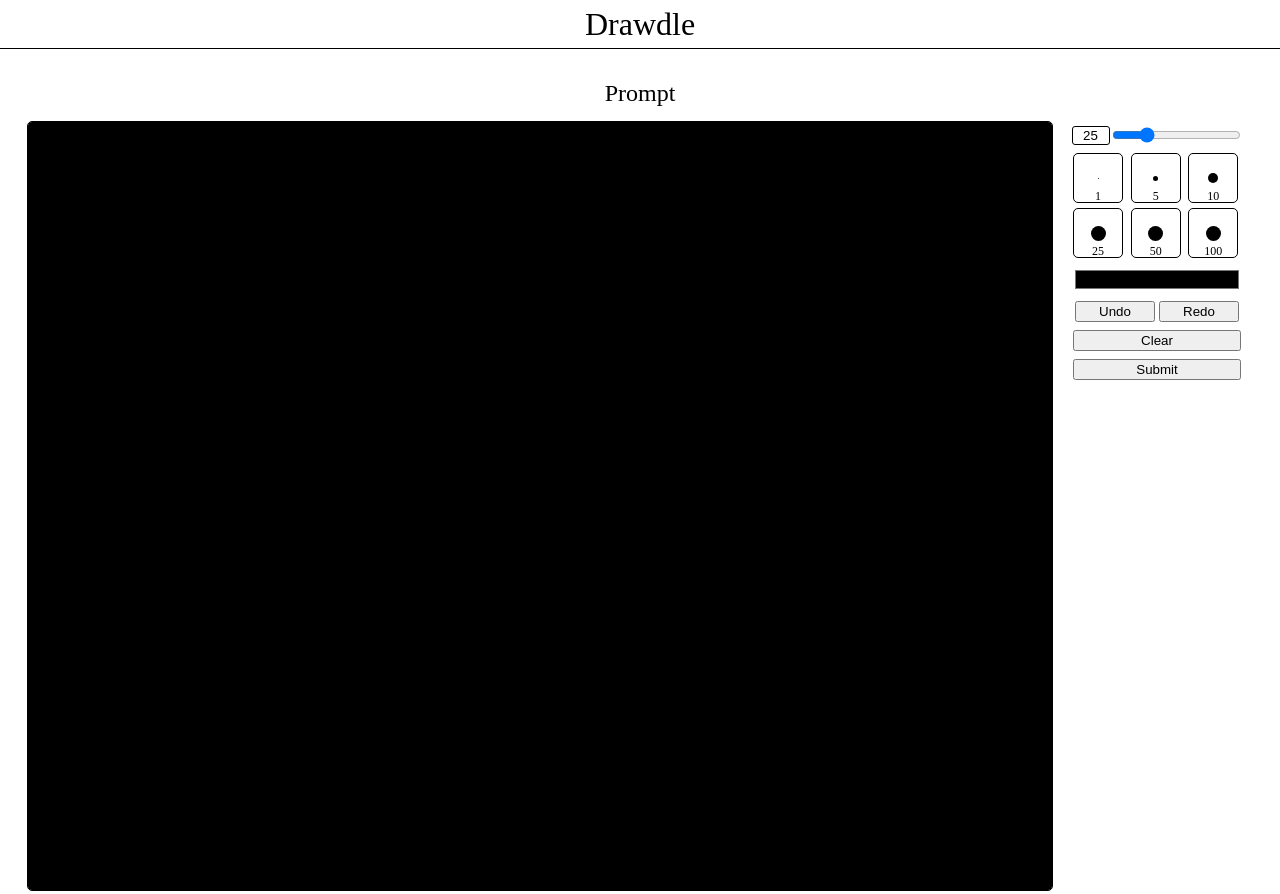
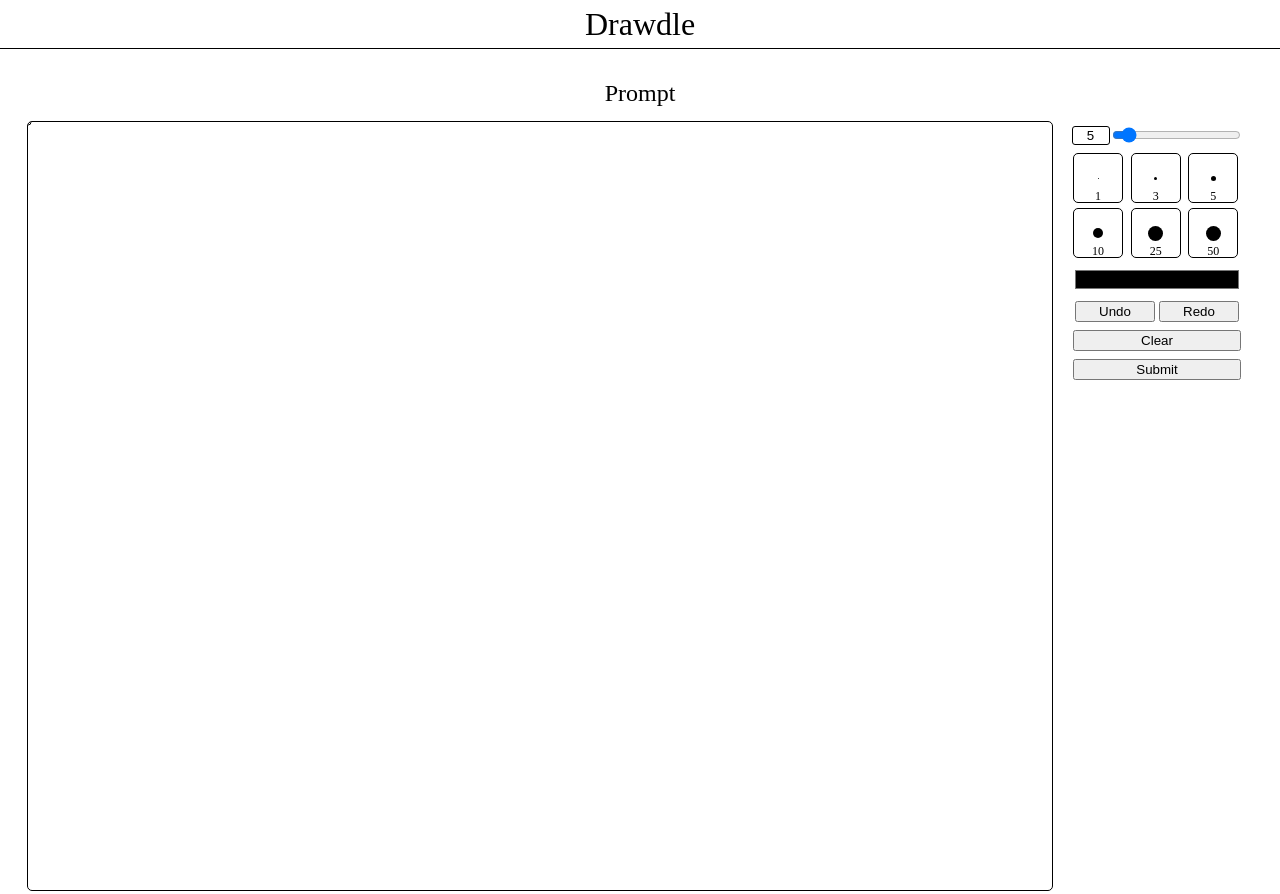
Before and after one commit to tommach591/drawdle, a React (Create React App) app: page / in a window 1280 px wide. Built offline with nearby package versions, Linux system fonts and the light colour scheme.

Commit message:
reformatted strokes

```diff
--- a/src/components/Canvas/Canvas.css
+++ b/src/components/Canvas/Canvas.css
@@ -4,17 +4,18 @@
 }
 
 .Whiteboard {
+  width: 1024px;
+  height: 768px;
+
   position: relative;
   overflow: hidden;
+
+  border: 1px solid black;
+  border-radius: 5px;
 }
 
 .Whiteboard:hover {
   cursor: none;
-}
-
-.Whiteboard > canvas {
-  border: 1px solid black;
-  border-radius: 5px;
 }
 
 .Paintbrush {
--- a/src/components/Canvas/Canvas.jsx
+++ b/src/components/Canvas/Canvas.jsx
@@ -1,14 +1,15 @@
-import { useState, useEffect, useRef, useCallback } from "react";
+import { useState, useEffect, useRef, useCallback, useMemo } from "react";
 import "./Canvas.css";
 
 function Canvas() {
-  const defaultSize = [1, 5, 10, 25, 50, 100];
-  const canvasRef = useRef(null);
+  const defaultSize = [1, 3, 5, 10, 25, 50];
   const whiteboardRef = useRef(null);
   const [mouseData, setMouseData] = useState({ x: 0, y: 0 });
-  const [canvasCTX, setCanvasCTX] = useState(null);
-  const [color, setColor] = useState("#000000");
-  const [size, setSize] = useState(defaultSize[3]);
+  const [currentStroke, setCurrentStroke] = useState({
+    color: "#000000",
+    size: defaultSize[2],
+    points: [],
+  });
 
   const [keys, setKeys] = useState({
     ctrl: false,
@@ -16,33 +17,29 @@ function Canvas() {
     y: false,
   });
 
-  const [undo, setUndo] = useState([[]]);
+  const [undo, setUndo] = useState([]);
   const [redo, setRedo] = useState([]);
 
-  const width = 1024;
-  const height = 768;
+  const [width, height] = useMemo(() => [1024, 768], []);
+  const canvasRef = useRef(null);
+  const [canvasCTX, setCanvasCTX] = useState(null);
 
   const handleUndo = useCallback(() => {
     let newUndo = [...undo];
-    newUndo.pop();
     if (newUndo.length > 0) {
       let stroke = newUndo.pop();
       let newRedo = [...redo];
       newRedo.push(stroke);
       setRedo(newRedo);
+      setUndo(newUndo);
     }
-    newUndo.push([]);
-    setUndo(newUndo);
   }, [undo, redo]);
 
   const handleRedo = useCallback(() => {
     let newUndo = [...undo];
     let newRedo = [...redo];
-
     if (newRedo.length > 0) {
-      newUndo.pop();
       newUndo.push(newRedo.pop());
-      newUndo.push([]);
       setUndo(newUndo);
       setRedo(newRedo);
     }
@@ -50,17 +47,50 @@ function Canvas() {
 
   useEffect(() => {
     const canvas = canvasRef.current;
-    const ctx = canvas.getContext("2d", { alpha: false });
+    const ctx = canvas.getContext("2d");
     const dpr = window.devicePixelRatio;
     canvas.width = width * dpr;
     canvas.height = height * dpr;
     ctx.scale(dpr, dpr);
     setCanvasCTX(ctx);
-  }, [canvasRef]);
+  }, [canvasRef, width, height]);
+
+  useEffect(() => {
+    let animationFrameId;
+    const ctx = canvasCTX;
+
+    function updateCanvas() {
+      if (ctx) {
+        ctx.clearRect(0, 0, canvasRef.current.width, canvasRef.current.height);
+        for (const stroke of [...undo, currentStroke]) {
+          if (stroke.points.length > 0) {
+            ctx.beginPath();
+            for (const point of stroke.points) {
+              ctx.moveTo(point.x_start, point.y_start);
+              ctx.lineTo(point.x_end, point.y_end);
+            }
+            ctx.closePath();
+            ctx.strokeStyle = stroke.color;
+            ctx.lineWidth = stroke.size;
+            ctx.lineCap = "round";
+            ctx.stroke();
+          }
+        }
+      }
+
+      animationFrameId = requestAnimationFrame(updateCanvas);
+    }
+
+    animationFrameId = requestAnimationFrame(updateCanvas);
+
+    return () => {
+      cancelAnimationFrame(animationFrameId);
+    };
+  }, [undo, currentStroke, canvasCTX]);
 
   useEffect(() => {
     const handleKeyDown = (event) => {
-      const newKeys = JSON.parse(JSON.stringify(keys));
+      const newKeys = keys;
       const { key } = event;
       if (key === "Control") newKeys.ctrl = true;
       if (key === "z") newKeys.z = true;
@@ -73,7 +103,7 @@ function Canvas() {
     };
 
     const handleKeyUp = (event) => {
-      const newKeys = JSON.parse(JSON.stringify(keys));
+      const newKeys = keys;
       const { key } = event;
       if (key === "Control") newKeys.ctrl = false;
       if (key === "z") newKeys.z = false;
@@ -91,23 +121,6 @@ function Canvas() {
     };
   }, [keys, handleUndo, handleRedo]);
 
-  useEffect(() => {
-    const ctx = canvasCTX;
-    if (ctx)
-      ctx.clearRect(0, 0, canvasRef.current.width, canvasRef.current.height);
-    for (const stroke of undo) {
-      for (const point of stroke) {
-        ctx.beginPath();
-        ctx.moveTo(point.x_start, point.y_start);
-        ctx.lineTo(point.x_end, point.y_end);
-        ctx.strokeStyle = point.color;
-        ctx.lineWidth = point.size;
-        ctx.lineCap = "round";
-        ctx.stroke();
-      }
-    }
-  }, [undo, canvasCTX]);
-
   const setPos = (event) => {
     const localX = Math.floor(event.clientX - whiteboardRef.current.offsetLeft);
     const localY = Math.floor(event.clientY - whiteboardRef.current.offsetTop);
@@ -119,7 +132,7 @@ function Canvas() {
 
   const draw = (event) => {
     if (event.buttons !== 1) return;
-    let newUndo = [...undo];
+    let newCurrentStroke = currentStroke;
     const localX = Math.floor(event.clientX - whiteboardRef.current.offsetLeft);
     const localY = Math.floor(event.clientY - whiteboardRef.current.offsetTop);
 
@@ -128,19 +141,17 @@ function Canvas() {
       y_start: mouseData.y,
       x_end: localX,
       y_end: localY,
-      color: color,
-      size: size,
     };
 
-    newUndo[newUndo.length - 1].push(point);
-    setUndo(newUndo);
+    newCurrentStroke.points.push(point);
+    setCurrentStroke(newCurrentStroke);
   };
 
   return (
     <div className="Canvas">
-      <div className="Whiteboard" ref={whiteboardRef}>
-        <canvas
-          ref={canvasRef}
+      <div
+        className="Whiteboard"
+        ref={whiteboardRef}
         onMouseEnter={(event) => setPos(event)}
         onMouseMove={(event) => {
           event.preventDefault();
@@ -154,16 +165,18 @@ function Canvas() {
           draw(event);
         }}
         onMouseUp={() => {
-            setUndo([...undo, []]);
+          setUndo([...undo, currentStroke]);
+          setCurrentStroke({ ...currentStroke, points: [] });
         }}
-        />
+      >
+        <canvas className="Minicanvas" ref={canvasRef} />
         <div
           className="Paintbrush"
           style={{
             left: `${mouseData.x}px`,
             top: `${mouseData.y}px`,
-            width: `${size}px`,
-            height: `${size}px`,
+            width: `${currentStroke.size}px`,
+            height: `${currentStroke.size}px`,
           }}
         />
       </div>
@@ -173,22 +186,28 @@ function Canvas() {
           <input
             className="Number"
             type="number"
-            value={size}
-            max={100}
+            value={currentStroke.size}
+            max={50}
             min={1}
             onChange={(event) => {
-              setSize(event.target.value);
+              setCurrentStroke({
+                ...currentStroke,
+                size: event.target.value > 50 ? 50 : event.target.value,
+              });
             }}
           />
           <input
             className="Range"
             type="range"
-            value={size}
-            max={100}
+            value={currentStroke.size}
+            max={50}
             min={1}
             step={1}
             onChange={(event) => {
-              setSize(event.target.value);
+              setCurrentStroke({
+                ...currentStroke,
+                size: event.target.value > 50 ? 50 : event.target.value,
+              });
             }}
           />
         </div>
@@ -199,7 +218,7 @@ function Canvas() {
                 className="DefaultSizes"
                 key={size}
                 onClick={() => {
-                  setSize(size);
+                  setCurrentStroke({ ...currentStroke, size: size });
                 }}
               >
                 <div style={{ width: size, height: size }} />
@@ -211,9 +230,9 @@ function Canvas() {
         <input
           className="Color"
           type="color"
-          value={color}
+          value={currentStroke.color}
           onChange={(event) => {
-            setColor(event.target.value);
+            setCurrentStroke({ ...currentStroke, color: event.target.value });
           }}
         />
         <div className="History">
@@ -235,16 +254,11 @@ function Canvas() {
         <button
           className="Clear"
           onClick={() => {
-            const response = window.confirm("Clear canvas?\n\nCannot undo!");
+            const response = window.confirm(
+              "This action cannot be undone, clear canvas?"
+            );
             if (response) {
-              const ctx = canvasCTX;
-              ctx.clearRect(
-                0,
-                0,
-                canvasRef.current.width,
-                canvasRef.current.height
-              );
-              setUndo([[]]);
+              setUndo([]);
               setRedo([]);
             }
           }}
```
Lines whose indentation alone changed are shown as unchanged.
